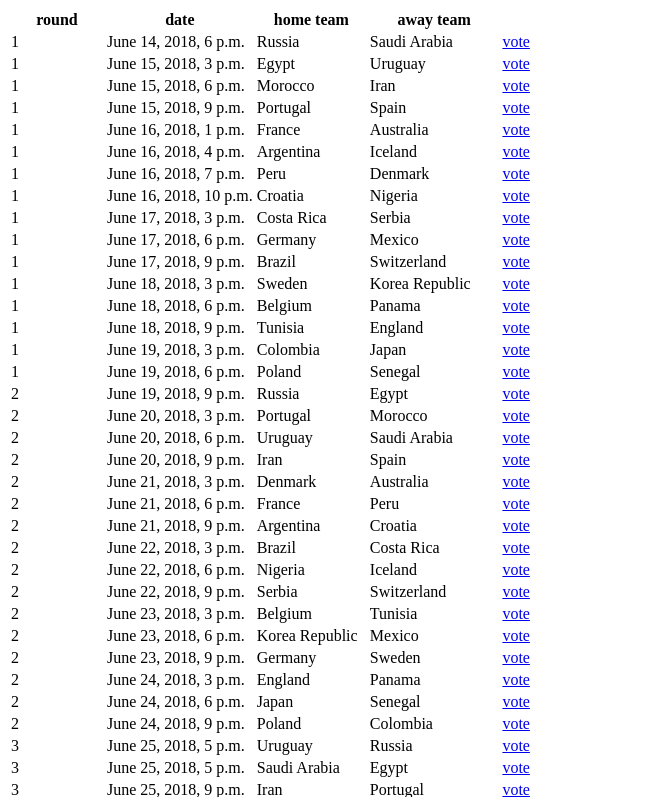
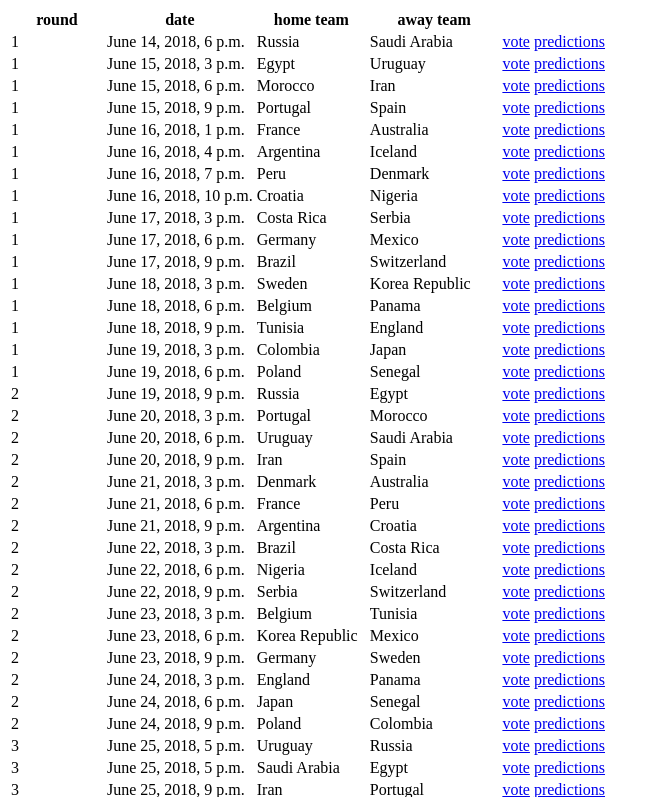
Before and after one commit to IsaacVerm/wc_2018_votes, a Django app: page /votes/ in a window 1280 px wide. Shown: the top 797 px of the page, without its empty margins (0-657 px from the left). Run offline with Django 3.2, Linux system fonts and the light colour scheme; data comes from the database, SQL or seed files in the repository; both versions use the stored data as it was after the commit.

Commit message:
Add predictions button to games view

```diff
--- a/votes/templates/votes/games.html
+++ b/votes/templates/votes/games.html
@@ -12,6 +12,7 @@
         <td>{{ game.home_team }}</td>
         <td>{{ game.away_team }}</td>
         <td><a href = "/votes/{{ game.id }}">vote</a></td>
+        <td><a href = "/votes/{{ game.id }}/predictions">predictions</a></td>
       </tr>
   {% endfor %}
 </table>
```
Also changed, not shown: db.sqlite3.
